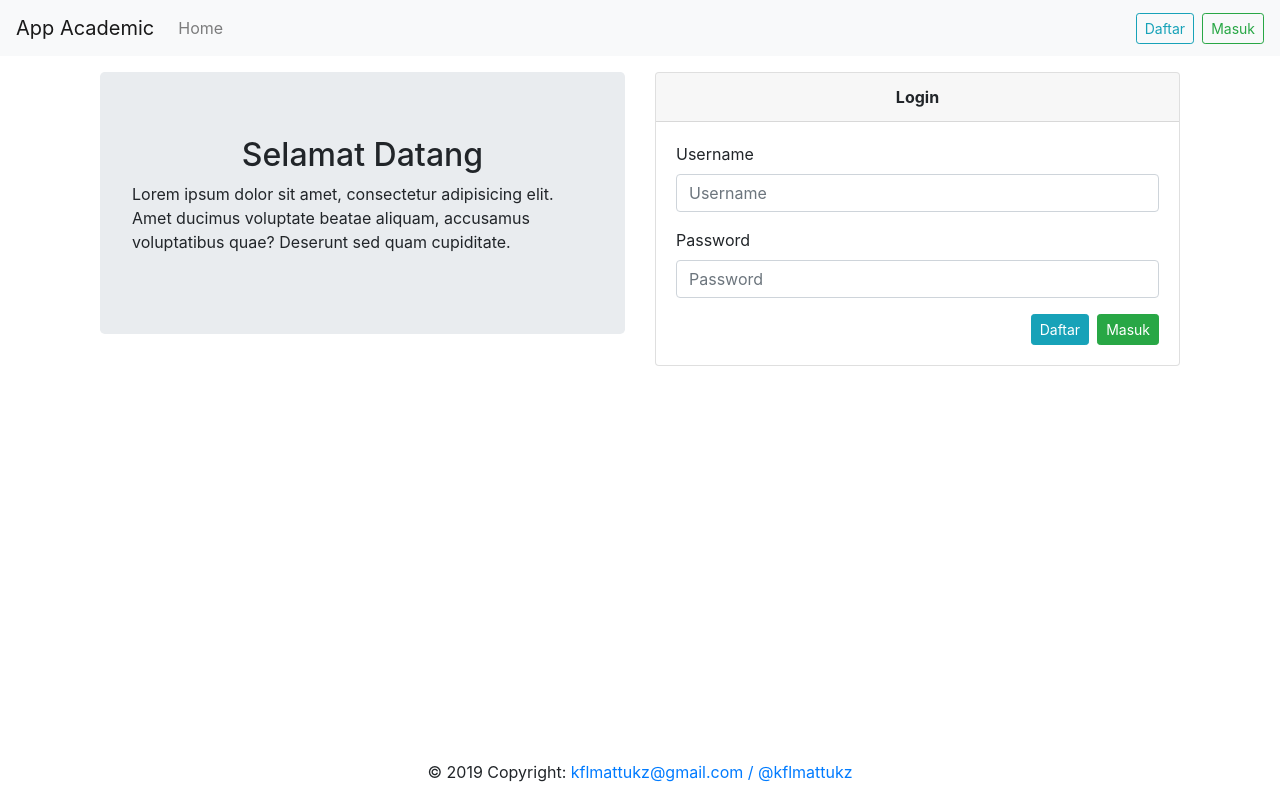
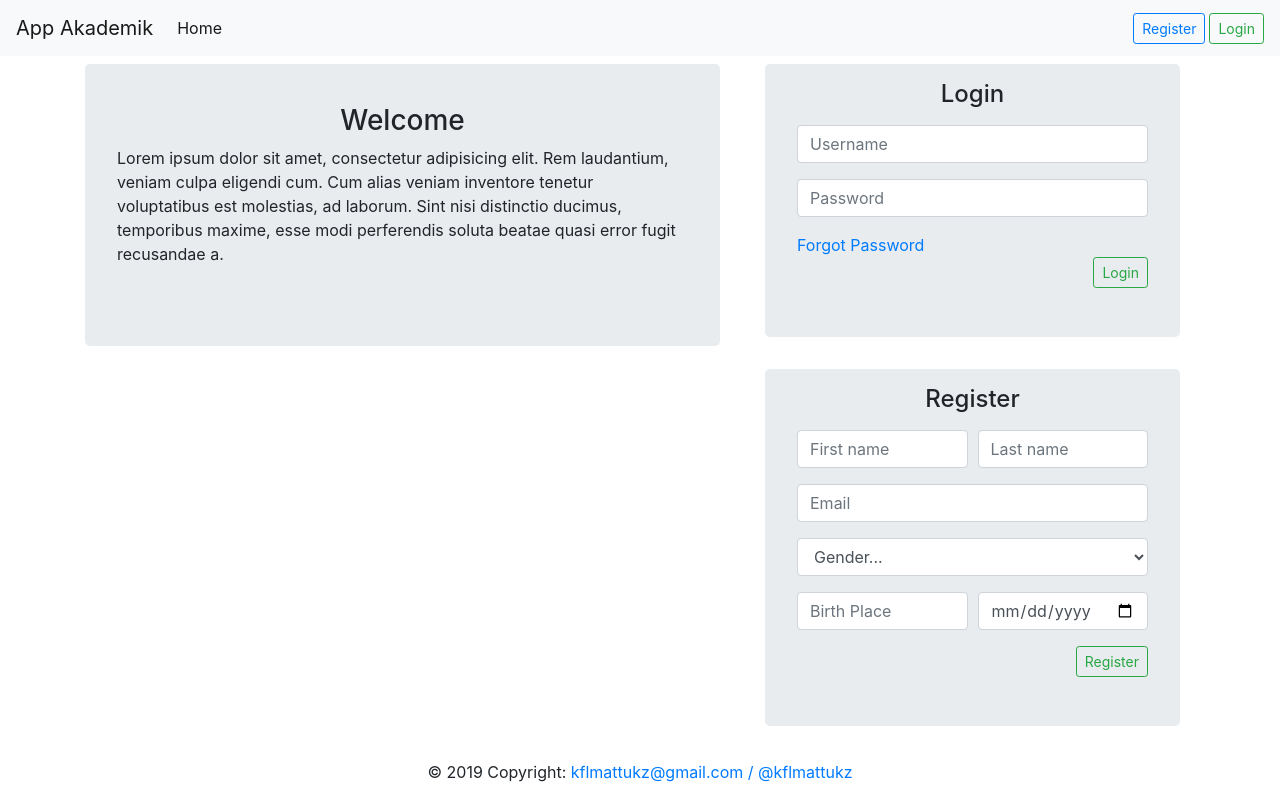
Before and after one commit to kflmattukz/Aplikasi-Akademik, a PHP site: the page made by app/views/Home/index.php in a window 1280 px wide. Run offline with PHP 8.4, Linux system fonts and the light colour scheme; the template is opened without the code that fills it, so the values that code supplies are empty; some libraries are stand-ins or nearby versions.

Commit message:
change Home Page

```diff
--- a/app/views/Home/index.php
+++ b/app/views/Home/index.php
@@ -1,31 +1,70 @@
-<div class="container">
+<div class="container mt-2">
 	<div class="row">
-		<div class="col-md-6">
+		<div class="col-md-7">
 			<div class="jumbotron">
-				<h2 class="text-center">Selamat Datang</h2>
-				<p>
-					Lorem ipsum dolor sit amet, consectetur adipisicing elit. Amet ducimus voluptate beatae aliquam, accusamus voluptatibus quae? Deserunt sed quam cupiditate.
-				</p>
+				<h3 class="text-center mt-n4">Welcome</h3>
+				<p>Lorem ipsum dolor sit amet, consectetur adipisicing elit. Rem laudantium, veniam culpa eligendi cum. Cum alias veniam inventore tenetur voluptatibus est molestias, ad laborum. Sint nisi distinctio ducimus, temporibus maxime, esse modi perferendis soluta beatae quasi error fugit recusandae a.</p>
 			</div>
 		</div>
-		<div class="col-md-6">
-			<div class="card card-default">
-				<div class="card-header text-center"><strong>Login</strong></div>
-				<div class="card-body">
-					<form action="<?= BASEURL ?>/Login/Auth" method="post">
-						<div class="form-group">
-							<label for="username">Username</label>
-							<input type="text" class="form-control" id="username" name="username" placeholder="Username"></input>
+		<div class="col-md-5">
+			<div class="container">
+				<div class="row">
+					<div class="col-md">
+						<div class="jumbotron">
+							<h4 class="text-center mt-n5 pb-2">Login</h4>
+							<form action="">
+								<div class="form-group">
+									<input type="text" class="form-control" name="username" placeholder="Username">
+								</div>
+								<div class="form-group">
+									<input type="password" class="form-control" name="password" placeholder="Password">
+								</div>
+								<a href="#" title="Forgot Password">Forgot Password</a>
+								<div class="form-group">
+									<button class="btn btn-outline-success btn-sm mb-n5 float-right">Login</button>
+								</div>
+							</form>
 						</div>
-						<div class="form-group">
-							<label for="password">Password</label>
-							<input type="text" class="form-control" id="password" name="password" placeholder="Password"></input>
+					</div>
+				</div>
+				<div class="row">
+					<div class="col-md">
+						<div class="jumbotron">
+							<h4 class="text-center mt-n5 pb-2">Register</h4>
+							<form action="">
+								<div class="form-row">
+							    <div class="form-group col">
+							      <input type="text" class="form-control" name="firstName" placeholder="First name">
+							    </div>
+							    <div class="form-group col">
+							      <input type="text" class="form-control" name="lastName" placeholder="Last name">
+							    </div>
+							  </div>
+							  <div class="form-group">
+							  	<input type="email" class="form-control" name="email" placeholder="Email">
+							  </div>
+							  <div class="form-group">
+						      <select name="jk" class="form-control">
+						        <option selected>Gender...</option>
+						        <option value="L">Laki-laki</option>
+						        <option value="P">Perempuan</option>
+						      </select>
+						    </div>
+						    <div class="form-row">
+							    <div class="form-group col">
+							      <input type="text" class="form-control" name="tmpLhr" placeholder="Birth Place">
+							    </div>
+							    <div class="form-group col">
+							      <input  type="date" class="form-control" name="lastName" placeholder="Date Birth">
+							    </div>
+							  </div>
+								<div class="form-group">
+									<button class="btn btn-outline-success btn-sm mb-n5 float-right">Register</button>
+								</div>
+							</form>
 						</div>
-						<button type="submit" class="btn btn-success btn-sm float-right ml-2">Masuk</button>
-						<a href="<?= BASEURL ?>/Daftar" class="btn btn-info btn-sm float-right">Daftar</a>
-					</form>
+					</div>
 				</div>
 			</div>
-		</div>
 	</div>
 </div>
--- a/app/views/template/auth.php
+++ /dev/null
@@ -1,6 +0,0 @@
-<?php
-  if(!isset($_SESSION['userlogin'])) {
-    header('Location: ' . BASEURL);
-    exit;
-  }
-?>
--- a/app/views/template/footer.php
+++ b/app/views/template/footer.php
@@ -1,25 +1,17 @@
-</div>
-
+<!-- Footer start -->
 <footer class="page-footer font-small blue fixed-bottom">
 
   <!-- Copyright -->
-  <div class="footer-copyright text-center py-3">© 2019 Copyright:
+  <div class="footer-copyright text-center py-3 mt-3">© 2019 Copyright:
     <a href="https://facebook.com/kflmattukz"> kflmattukz@gmail.com / @kflmattukz</a>
   </div>
   <!-- Copyright -->
 
 </footer>
+<!-- Footer end -->
 
-<script src="https://code.jquery.com/jquery-3.4.1.slim.min.js" integrity="sha384-J6qa4849blE2+poT4WnyKhv5vZF5SrPo0iEjwBvKU7imGFAV0wwj1yYfoRSJoZ+n" crossorigin="anonymous"></script>
-<script src="https://cdn.jsdelivr.net/npm/popper.js@1.16.0/dist/umd/popper.min.js" integrity="sha384-Q6E9RHvbIyZFJoft+2mJbHaEWldlvI9IOYy5n3zV9zzTtmI3UksdQRVvoxMfooAo" crossorigin="anonymous"></script>
-<script src="https://stackpath.bootstrapcdn.com/bootstrap/4.4.1/js/bootstrap.min.js" integrity="sha384-wfSDF2E50Y2D1uUdj0O3uMBJnjuUD4Ih7YwaYd1iqfktj0Uod8GCExl3Og8ifwB6" crossorigin="anonymous"></script>
-<script src="https://cdn.jsdelivr.net/npm/sweetalert2@9"></script>
-<script src="<?= BASEURL ?>/js/main.js"></script>
-	<div class="col-md-8">
-
-      <?php Flasher::flash(); ?>
-
-  </div>
-  <?php //unset($_SESSION['userlogin']); ?>
+	<script src="https://code.jquery.com/jquery-3.4.1.slim.min.js" integrity="sha384-J6qa4849blE2+poT4WnyKhv5vZF5SrPo0iEjwBvKU7imGFAV0wwj1yYfoRSJoZ+n" crossorigin="anonymous"></script>
+	<script src="https://cdn.jsdelivr.net/npm/popper.js@1.16.0/dist/umd/popper.min.js" integrity="sha384-Q6E9RHvbIyZFJoft+2mJbHaEWldlvI9IOYy5n3zV9zzTtmI3UksdQRVvoxMfooAo" crossorigin="anonymous"></script>
+	<script src="https://stackpath.bootstrapcdn.com/bootstrap/4.4.1/js/bootstrap.min.js" integrity="sha384-wfSDF2E50Y2D1uUdj0O3uMBJnjuUD4Ih7YwaYd1iqfktj0Uod8GCExl3Og8ifwB6" crossorigin="anonymous"></script>
 </body>
 </html>
--- a/app/views/template/header.php
+++ b/app/views/template/header.php
@@ -1,47 +1,29 @@
 <!DOCTYPE html>
-<html lang="en">
+<html>
 <head>
-  <meta charset="UTF-8">
-  <meta name="viewport" content="width=device-width, initial-scale=1.0">
-  <meta http-equiv="X-UA-Compatible" content="ie=edge">
-  <link rel="stylesheet" href="https://stackpath.bootstrapcdn.com/bootstrap/4.4.1/css/bootstrap.min.css" integrity="sha384-Vkoo8x4CGsO3+Hhxv8T/Q5PaXtkKtu6ug5TOeNV6gBiFeWPGFN9MuhOf23Q9Ifjh" crossorigin="anonymous">
-  <title><?= $data['title'] ?></title>
+	<meta charset="utf-8">
+	<meta http-equiv="X-UA-Compatible" content="IE=edge">
+	<title>App Akademik</title>
+	<link rel="stylesheet" href="https://stackpath.bootstrapcdn.com/bootstrap/4.4.1/css/bootstrap.min.css" integrity="sha384-Vkoo8x4CGsO3+Hhxv8T/Q5PaXtkKtu6ug5TOeNV6gBiFeWPGFN9MuhOf23Q9Ifjh" crossorigin="anonymous">
 </head>
 <body>
+<!-- Navbar Start -->
 <nav class="navbar navbar-expand-lg navbar-light bg-light">
-  <a class="navbar-brand" href="<?= BASEURL ?>">App Academic</a>
+  <a class="navbar-brand" href="#">App Akademik</a>
   <button class="navbar-toggler" type="button" data-toggle="collapse" data-target="#navbarSupportedContent" aria-controls="navbarSupportedContent" aria-expanded="false" aria-label="Toggle navigation">
     <span class="navbar-toggler-icon"></span>
   </button>
+
   <div class="collapse navbar-collapse" id="navbarSupportedContent">
-  <?php if (isset($_SESSION['userlogin']) AND $_SESSION['userlogin'] === 'admin'): ?>
     <ul class="navbar-nav mr-auto">
-      <li class="nav-item <?php echo ($data['active'] === 'Home') ? 'active' : ''; ?>">
-        <a class="nav-link" href="<?= BASEURL ?>/Home">Home <span class="sr-only">(current)</span></a>
-      </li>
-      <li class="nav-item <?php echo ($data['active'] === 'Siswa') ? 'active' : '' ; ?>">
-        <a class="nav-link" href="<?= BASEURL ?>/Siswa">Siswa <span class="sr-only">(current)</span></a>
+      <li class="nav-item active">
+        <a class="nav-link" href="#">Home <span class="sr-only">(current)</span></a>
       </li>
     </ul>
-
-    <form class="form-inline my-2 my-lg-0">
-      <i>Selamat Datang</i>
-      <a href="<?= $_SESSION['user'] ?>" class="ml-2"><strong><?= $_SESSION['user'] ?></strong></a>
-      <a href="<?= BASEURL?>/Login/AuthLogout/<?= $_SESSION['id'] ?>" class="btn btn-outline-success btn-sm my-2 my-sm-0 ml-2" type="submit">Logout</a>
-    </form>
-  <?php else: ?>
-    <ul class="navbar-nav mr-auto">
-      <li class="nav-item <?php echo ($data['active'] === 'Home') ? 'active' : ''; ?>">
-        <a class="nav-link" href="<?= BASEURL ?>">Home <span class="sr-only">(current)</span></a>
-      </li>
-    </ul>
-
-    <form class="form-inline my-2 my-lg-0">
-      <button class="btn btn-outline-info btn-sm my-2 my-sm-0 mr-2" type="submit">Daftar</button>
-      <a href="<?= BASEURL?>/Login/User_login" class="btn btn-outline-success btn-sm my-2 my-sm-0 " type="submit">Masuk</a>
-    </form>
-
-  <?php endif; ?>
+    <div class="form-inline my-2 my-lg-0">
+      <button class="btn btn-outline-primary btn-sm my-2 my-sm-0 mr-1" type="submit">Register</button>
+      <a href="<?= BASEURL ?>/Auth/login" class="btn btn-outline-success btn-sm my-2 my-sm-0">Login</a>
+    </div>
   </div>
 </nav>
-<div class="container mt-3">
+<!-- Navbar end -->
```
Also changed, not shown: app/views/Siswa/detail.php (deleted, +0 -18 lines), app/views/Siswa/edit.php (deleted, +0 -40 lines), app/views/Siswa/index.php (deleted, +0 -33 lines), app/views/Siswa/tambah.php (deleted, +0 -35 lines), app/views/login/index.php (+8 -11 lines).
